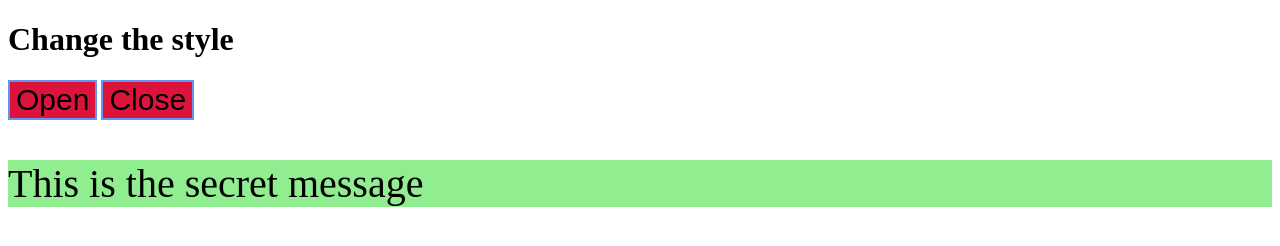
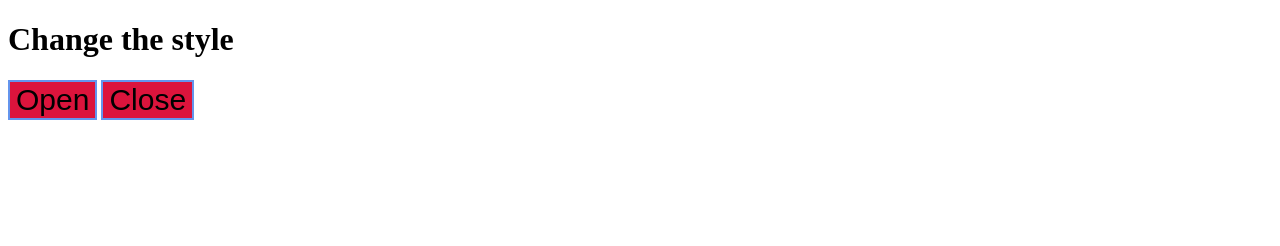
Before and after one commit to vikontrimaite/interactivity-with-javascript, a plain HTML site: page 05-changing-the-style/index.html in a window 1280 px wide. Drawn offline with Linux system fonts and the light colour scheme.

Commit message:
hide message when page starts

```diff
--- a/05-changing-the-style/index.html
+++ b/05-changing-the-style/index.html
@@ -13,7 +13,7 @@
     <button onclick="openMessage()">Open</button>
     <button onclick="closeMessage()">Close</button>
 
-    <p id="secretMessage">This is the secret message</p>
+    <p id="secretMessage" class="closed">This is the secret message</p>
 
     <script src="./main.js"></script>
 </body>
```
